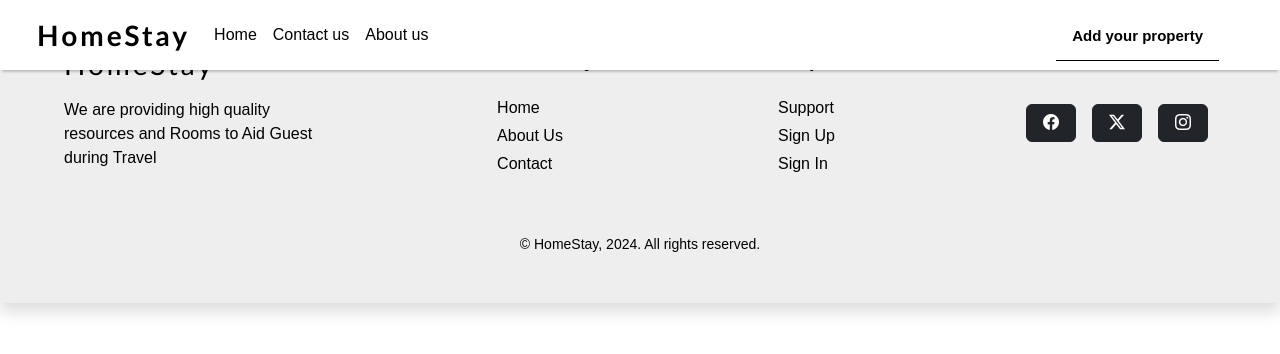
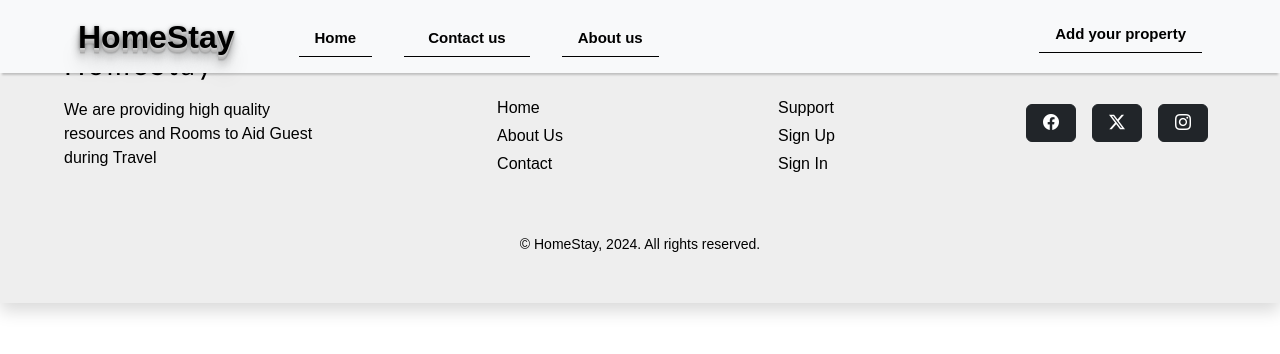
Before and after one commit to baghel-shivam/frontend-homestay, a React (Create React App) app: page /booking in a window 1280 px wide. Shown: the top 354 px of the page. Built offline with nearby package versions, Linux system fonts and the light colour scheme.

Commit message:
Nav buttons

```diff
--- a/src/App.css
+++ b/src/App.css
@@ -27,10 +27,10 @@ color: #18181a;
   display: inline-block;
   font-size: 15px;
   line-height: 15px;
-  padding: 18px 18px 17px;
+  padding: 13px 13px 11px;
   text-decoration: none;
   cursor: pointer;
-  background: #fff;
+  /* background: #fff; */
   user-select: none;
   -webkit-user-select: none;
   touch-action: manipulation;
@@ -64,7 +64,7 @@ color: #18181a;
   left: 0;
   width: 100%;
   height: 100%;
-  background-color: black;
+  background-color: rgb(0, 0, 0);
   transform-origin: bottom center;
   transition: transform 600ms cubic-bezier(0.48, 0, 0.12, 1);
   transform: skewY(9.3deg) scaleY(0);
--- a/src/Components/Header.jsx
+++ b/src/Components/Header.jsx
@@ -1,71 +1,60 @@
-import React from 'react'
-import { Link, useNavigate, useSearchParams } from 'react-router-dom'
-import { useSelector } from 'react-redux'
+import React from 'react';
+import { Link, useNavigate } from 'react-router-dom';
+import Container from 'react-bootstrap/Container';
+import Nav from 'react-bootstrap/Nav';
+import Navbar from 'react-bootstrap/Navbar';
+import { useSelector } from 'react-redux';
+
 export default function Header() {
-    const { Contact_ref, About_US_ref, Landing_ref } = useSelector((state) => state.Ref)
-
-    const navigate = useNavigate()
-
-    const Nav = (ref_to) => {
-        if (window.location.pathname === '/') {
-            ref_to.focus();
-            ref_to.scrollIntoView({ behavior: 'smooth', block: 'nearest', inline: 'start' });
-        }
-
-    }
-
+    const { Contact_ref, About_US_ref, Landing_ref } = useSelector((state) => state.Ref);
     const style = {
         color: "#00000"
-    }
+    };
+
+    const handleNav = (ref_to) => {
+        if (window.location.pathname === '/') {
+            if (ref_to instanceof HTMLElement) {
+                ref_to.focus();
+                ref_to.scrollIntoView({ behavior: 'smooth', block: 'nearest', inline: 'start' });
+            }
+        }
+    };
+
+    const navigate = useNavigate();
 
     return (
-        <>
-            <nav className="navbar navbar-expand-lg #2F3C7E py-2 position-fixed fixed-top px-lg-4" style={{ background: '#ffff', color: '#000000', zIndex:'999' }}>
-                <div className="container-fluid">
-                    <a className="navbar-brand fs-3" style={{ color: '#000000', fontFamily: 'Trebuchet MS, sans-seri', wordSpacing: '2px', letterSpacing: '3px', fontWeight: '700' }}>HomeStay</a>
-                    <button className="navbar-toggler" type="button" data-bs-toggle="collapse" data-bs-target="#navbarSupportedContent" aria-controls="navbarSupportedContent" aria-expanded="false" aria-label="Toggle navigation">
-                        <div id='profile_image' className='rounded-circle bg-danger nav-link' role="button" aria-expanded="false">
-                            {/* <img src={img} style={{ height: '100%', width: '100%', borderRadius: '50%', }} role="button" aria-expanded="false" /> */}
+        <Navbar fixed="top" collapseOnSelect expand="lg" className="bg-body-tertiary p-0">
+            <Container className='p-0'>
+                <Navbar.Brand>
+                    <span className='home-stay-name px-2'>HomeStay</span>
+                </Navbar.Brand>
+                <Navbar.Toggle aria-controls="responsive-navbar-nav" />
+                <Navbar.Collapse id="responsive-navbar-nav">
+                    <Nav className="me-auto px-lg-4 mt-lg-2">
+                        <Nav.Link>
+                            <Link onClick={() => window.location.pathname === '/' ? handleNav(Landing_ref) : navigate('/')} className="nav-link active add-new-property mx-lg-2" style={{ ...style, borderBottom: ".5px solid" }} aria-current="page" to="/"><span className='text px-2'>Home</span><span className='mt-2'><i class="bi bi-house"></i></span></Link>
+                        </Nav.Link>
+                        <Nav.Link >
+                            <Link onClick={() => window.location.pathname === '/' ? handleNav(Contact_ref) : navigate('/')} className="nav-link active add-new-property  mx-lg-2" style={{ ...style, borderBottom: ".5px solid" }} ><span className='text px-3'>Contact us</span> <span className='mt-2 w-100'><i class="bi bi-telephone"></i></span></Link>
+                        </Nav.Link>
+                        <Nav.Link >
+                            <Link onClick={() => window.location.pathname === '/' ? handleNav(About_US_ref) : navigate('/')} className="nav-link active add-new-property  mx-lg-2" style={{ ...style, borderBottom: ".5px solid" }} ><span className='text px-2'>About us</span> <span className='mt-2 w-100'><i class="bi bi-exclamation-circle"></i></span></Link>
+                        </Nav.Link>
+                    </Nav>
+                    <Nav>
+                        <Nav.Link>
+                            <Link to='/add-homestay' className="nav-link active add-new-property" style={{ ...style, borderBottom: "1.5px solid" }} >
+                                <span className="text px-2">Add your property</span><span className='w-100 mt-2'>With HomeStay</span>
+                            </Link>
+                        </Nav.Link>
+                    </Nav>
+                </Navbar.Collapse>
+            </Container>
+        </Navbar>
+    );
+}
 
-                            <ul className="dropdown-menu">
-                                <li><a className="dropdown-item" type="button" data-bs-toggle="collapse" data-bs-target="#navbarSupportedContent" aria-controls="navbarSupportedContent" aria-expanded="false" aria-label="Toggle navigation" style={style} >My profile</a></li>
-                                <li><a className="dropdown-item" style={style} >Sign out</a></li>
-                            </ul>
-                        </div>
-                    </button>
-                    <div className="collapse navbar-collapse" id="navbarSupportedContent">
-                        <ul className="navbar-nav me-auto mb-2 mb-lg-0">
-                            <li className="nav-item">
-                                <Link onClick={() => window.location.pathname === '/' ? Nav(Landing_ref) : navigate('/')} className="nav-link active" data-bs-toggle="collapse" data-bs-target="#navbarSupportedContent" aria-controls="navbarSupportedContent" aria-expanded="false" aria-label="Toggle navigation" style={style} aria-current="page" to="/">Home</Link>
-                            </li>
-                            <li className="nav-item d-md-none d-lg-none d-sm-block" >
-                                <Link to='/add-homestay' role='button' className="dropdown-item " style={style} >Add Your HomeStay</Link>
 
-                                <Link className="nav-link active" data-bs-toggle="collapse" data-bs-target="#navbarSupportedContent" aria-controls="navbarSupportedContent" aria-expanded="false" aria-label="Toggle navigation" aria-current="page" style={style} >Profile</Link>
-                            </li>
-
-                            <li className="nav-item" onClick={() => window.location.pathname === '/' ? Nav(Contact_ref) : navigate('/')}>
-                                <Link className="nav-link active" aria-current="page" data-bs-toggle="collapse" data-bs-target="#navbarSupportedContent" aria-controls="navbarSupportedContent" aria-expanded="false" aria-label="Toggle navigation" style={style} >Contact us</Link>
-                            </li>
-                            <li className="nav-item" onClick={() => window.location.pathname === '/' ? Nav(About_US_ref) : navigate('/')}>
-                                <Link className="nav-link active" aria-current="page" data-bs-toggle="collapse" data-bs-target="#navbarSupportedContent" aria-controls="navbarSupportedContent" aria-expanded="false" aria-label="Toggle navigation" style={style} >About us</Link>
-                            </li>
-
-                        </ul>
-                        <form className="d-flex mx-4 d-none d-md-block d-lg-block">
-                            <li className=" navbar-nav nav-item dropdown">
-                                <Link to='/add-homestay' className="nav-link active add-new-property" style={{...style,borderBottom:"1.5px solid" }} >
-
-                                    <span className="text px-2">Add your property</span><span>With HomeStay</span>
-                                </Link>
-                            </li>
-                        </form>
-                    </div>
-                </div>
-            </nav>
-        </>
-    )
-}
 {/* <div id='profile_image' className='rounded-circle bg-danger nav-link d-none d-lg-block d-md-block' role="button" data-bs-toggle="dropdown" aria-expanded="false">
 <a className="nav-link" role="button" data-bs-toggle="dropdown" aria-expanded="false">
 <img src={img} style={{ height: '100%', width: '100%', borderRadius: '50%', }} role="button" data-bs-toggle="dropdown" aria-expanded="false" />
--- a/src/Components/Styles/Landing.css
+++ b/src/Components/Styles/Landing.css
@@ -5,6 +5,22 @@
     /* Change this to your secondary color */
 }
 
+.home-stay-name {
+    font-size: 2rem;
+    font-weight: 600;
+    text-shadow: 0 1px 0 #ccc,
+        0 2px 0 #c9c9c9,
+        0 3px 0 #bbb,
+        0 4px 0 #b9b9b9,
+        0 5px 0 #aaa,
+        0 6px 1px rgba(0, 0, 0, .1),
+        0 0 5px rgba(0, 0, 0, .1),
+        0 1px 3px rgba(0, 0, 0, .3),
+        0 3px 5px rgba(0, 0, 0, .2),
+        0 5px 10px rgba(0, 0, 0, .25),
+        0 10px 10px rgba(0, 0, 0, .2),
+        0 20px 20px rgba(0, 0, 0, .15);
+}
 
 
 .check-in-check-out-date {
@@ -207,12 +223,15 @@
         width: 100%;
 
     }
+
     .Room_div {
         margin-top: 31px;
     }
+
     .Room_div {
         height: auto;
     }
+
     #Landing_form_container {
         /* padding: 20px; */
         height: 61vh;
--- a/src/Components/Styles/homeStayform.css
+++ b/src/Components/Styles/homeStayform.css
@@ -51,6 +51,15 @@
     z-index: 99999;
 }
 
+@media only screen and (max-width: 600px) {
+
+    #Landing_form_container {
+        padding: 0px !important;
+        height: 70vh;
+        z-index: 9999;
+    }
+}
+
 /* Media query for all small screens */
 @media only screen and (max-width: 767px) {
     .check-form {
@@ -62,7 +71,7 @@
 
     .sub_child {
         border-radius: 2rem;
-        padding: 1rem;
+        /* padding: 1rem; */
         margin-top: -2rem;
     }
 
@@ -77,7 +86,7 @@
     .check-form {
         /* background: rgb(244, 244, 244); */
         border-radius: 100px;
-        padding: 10px 30px;
+        /* padding: 10px 30px; */
         /* display: flex;
         flex-wrap: wrap; */
         justify-content: center;
@@ -98,14 +107,14 @@
     }
 
     .check-form {
-        background: rgb(244, 244, 244);
+        background: rgb(255, 255, 255);
         border-radius: 100px;
-        padding: 10px 30px;
+        /* padding: 10px 30px; */
         display: flex;
         flex-wrap: wrap;
         align-items: center;
         justify-content: center;
-        min-height: 110px;
+        /* min-height: 110px; */
         max-width: 900px;
         min-width: 900px;
     }
```
Also changed, not shown: public/index.html (+0 -9 lines), src/Components/Form.jsx (+6 -14 lines).
